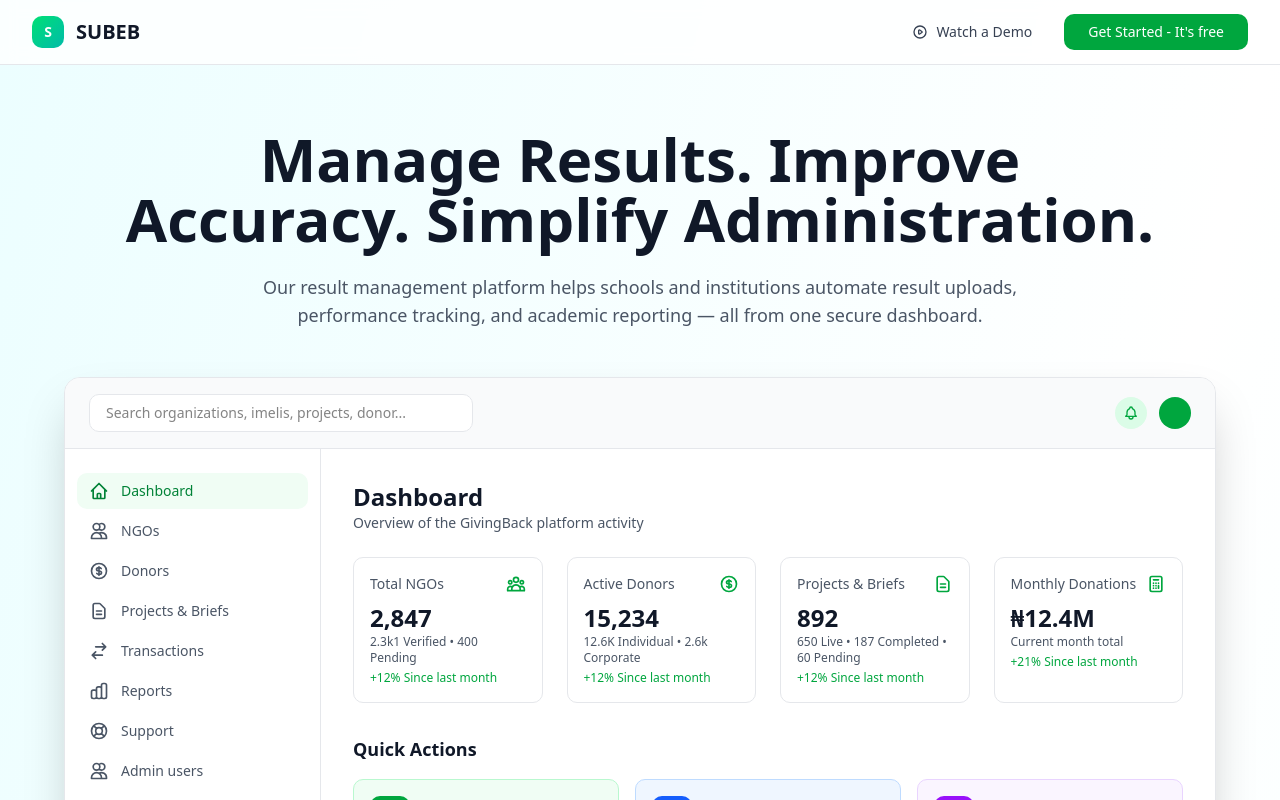
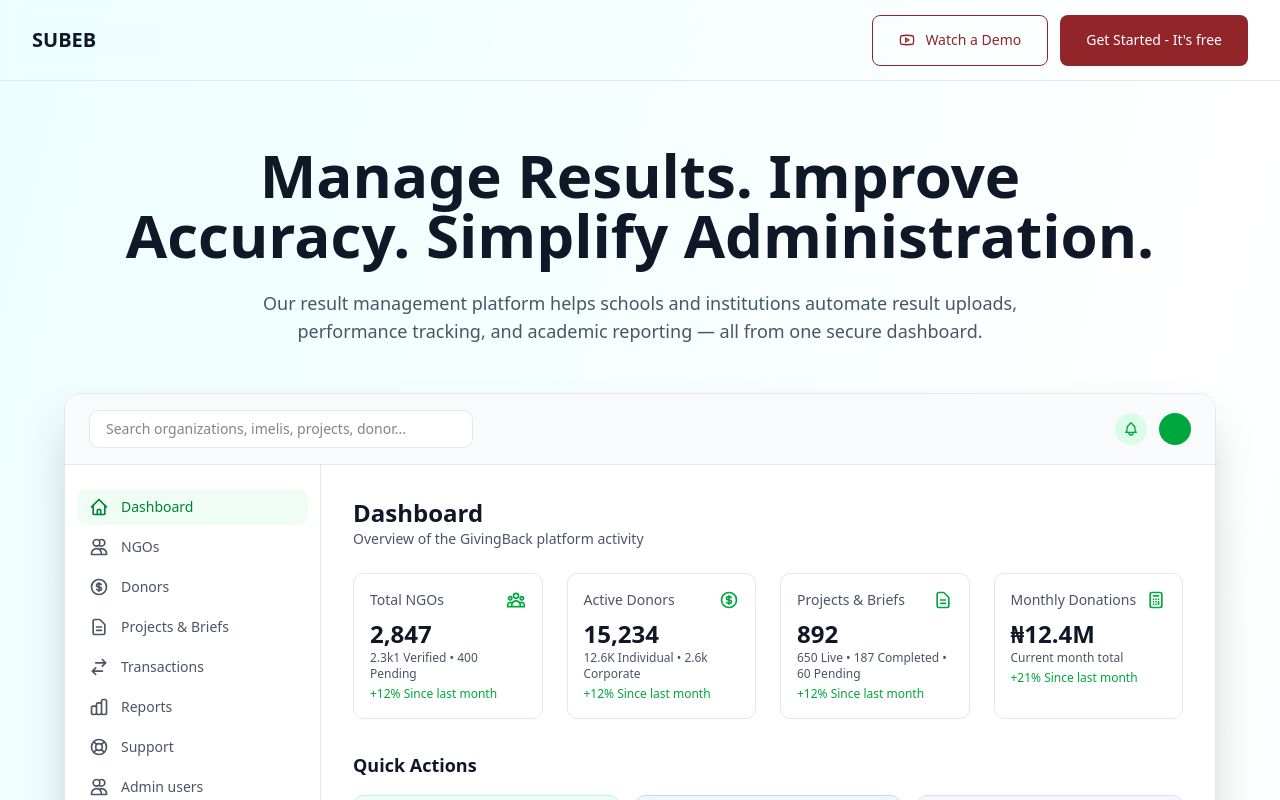
Before and after one commit to best-technologies/subeb-project-frontend, a Next.js app: page / in a window 1280 px wide. Shown: the top 800 px of the page. Built offline with nearby package versions, Linux system fonts and the light colour scheme; no server answers.

Commit message:
Feature: refactor header into a component.

```diff
--- a/src/app/page.tsx
+++ b/src/app/page.tsx
@@ -1,6 +1,7 @@
 "use client";
 import React, { useState } from "react";
 import Link from "next/link";
+import Header from "@/components/shared/Header";
 
 export default function Home() {
   const [openFaq, setOpenFaq] = useState<number | null>(0);
@@ -11,49 +12,7 @@ export default function Home() {
 
   return (
     <div className="min-h-screen bg-gradient-to-br from-cyan-50 via-white to-cyan-50">
-      {/* Header */}
-      <header className="border-b border-gray-200 bg-white/80 backdrop-blur-sm sticky top-0 z-50">
-        <div className="max-w-7xl mx-auto px-4 sm:px-6 lg:px-8">
-          <div className="flex items-center justify-between h-16">
-            <div className="flex items-center space-x-3">
-              <div className="w-8 h-8 bg-gradient-to-br from-green-400 to-teal-500 rounded-lg flex items-center justify-center">
-                <span className="text-white font-bold text-sm">S</span>
-              </div>
-              <span className="text-xl font-bold text-gray-900">SUBEB</span>
-            </div>
-            <div className="flex items-center space-x-4">
-              <button className="px-4 py-2 text-sm font-medium text-gray-700 hover:text-gray-900 flex items-center space-x-2">
-                <svg
-                  className="w-4 h-4"
-                  fill="none"
-                  stroke="currentColor"
-                  viewBox="0 0 24 24"
-                >
-                  <path
-                    strokeLinecap="round"
-                    strokeLinejoin="round"
-                    strokeWidth={2}
-                    d="M14.752 11.168l-3.197-2.132A1 1 0 0010 9.87v4.263a1 1 0 001.555.832l3.197-2.132a1 1 0 000-1.664z"
-                  />
-                  <path
-                    strokeLinecap="round"
-                    strokeLinejoin="round"
-                    strokeWidth={2}
-                    d="M21 12a9 9 0 11-18 0 9 9 0 0118 0z"
-                  />
-                </svg>
-                <span>Watch a Demo</span>
-              </button>
-              <Link
-                href="/login"
-                className="px-6 py-2 bg-green-600 hover:bg-green-700 text-white text-sm font-medium rounded-lg transition-colors"
-              >
-                Get Started - It&apos;s free
-              </Link>
-            </div>
-          </div>
-        </div>
-      </header>
+      <Header />
 
       {/* Hero Section */}
       <section className="pt-16 pb-24 px-4 sm:px-6 lg:px-8">
--- /dev/null
+++ b/src/components/shared/Header.tsx
@@ -0,0 +1,48 @@
+"use client";
+import React, { useState, useEffect } from "react";
+import Link from "next/link";
+import { Youtube } from "lucide-react";
+import { Button } from "@/components/ui/Button";
+
+export default function Header() {
+  const [isScrolled, setIsScrolled] = useState(false);
+
+  useEffect(() => {
+    const handleScroll = () => {
+      setIsScrolled(window.scrollY > 10);
+    };
+
+    window.addEventListener("scroll", handleScroll);
+    return () => window.removeEventListener("scroll", handleScroll);
+  }, []);
+
+  return (
+    <header
+      className={`border-b border-gray-200 backdrop-blur-sm sticky top-0 z-50 transition-all duration-300 ${
+        isScrolled ? "bg-white" : "bg-transparent"
+      }`}
+    >
+      <div className="max-w-7xl mx-auto px-4 sm:px-6 lg:px-8">
+        <div className="flex items-center justify-between h-20">
+          <Link href="/" className="flex items-center">
+            <span className="text-xl font-bold text-gray-900">SUBEB</span>
+          </Link>
+          <div className="flex items-center space-x-3">
+            <Button
+              variant="outline"
+              className="rounded-full border-[#08854C80] text-gray-700 hover:bg-gray-50 h-[51px] px-[26px] py-[15px] gap-[10px]"
+            >
+              <Youtube className="w-4 h-4" />
+              <span>Watch a Demo</span>
+            </Button>
+            <Link href="/login">
+              <Button className="rounded-full bg-[#08854C] hover:bg-[#08854C]/90 text-white h-[51px] px-[26px] py-[15px] gap-[10px]">
+                Get Started - It&apos;s free
+              </Button>
+            </Link>
+          </div>
+        </div>
+      </div>
+    </header>
+  );
+}
```
